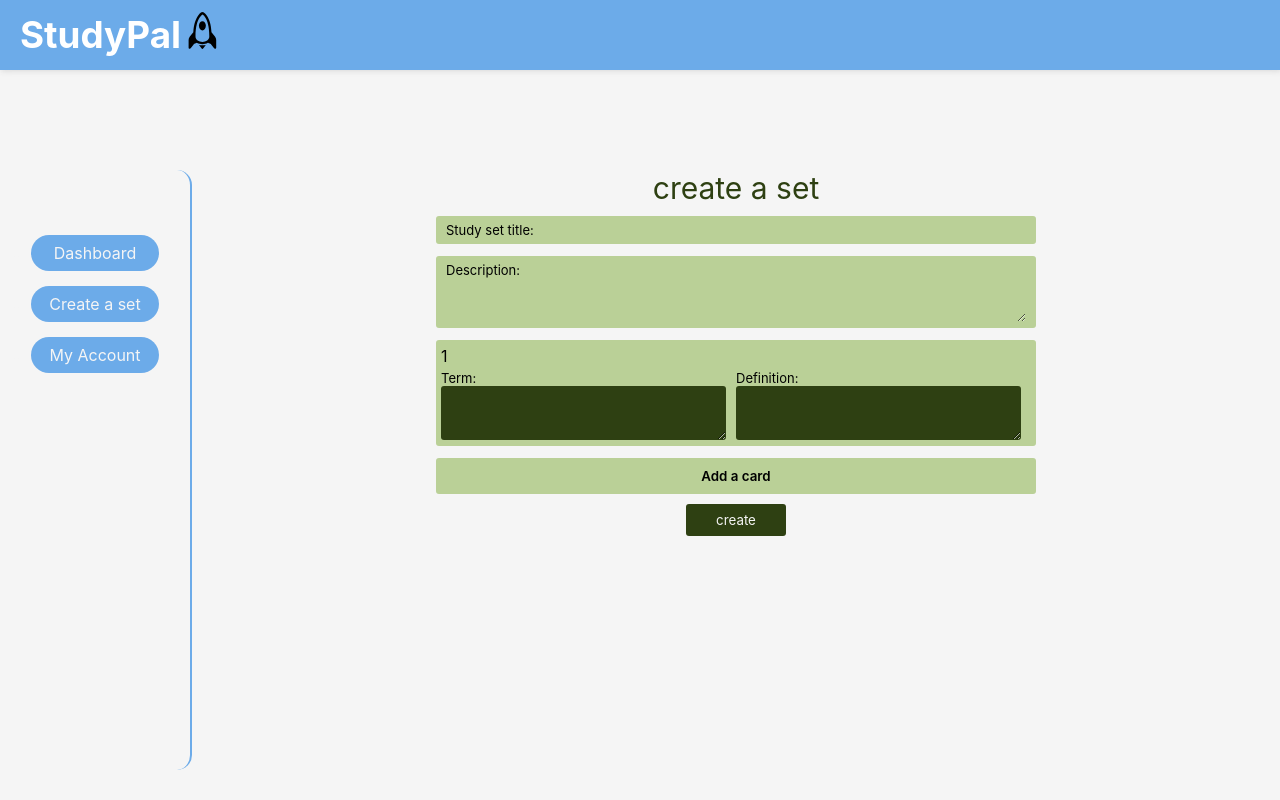
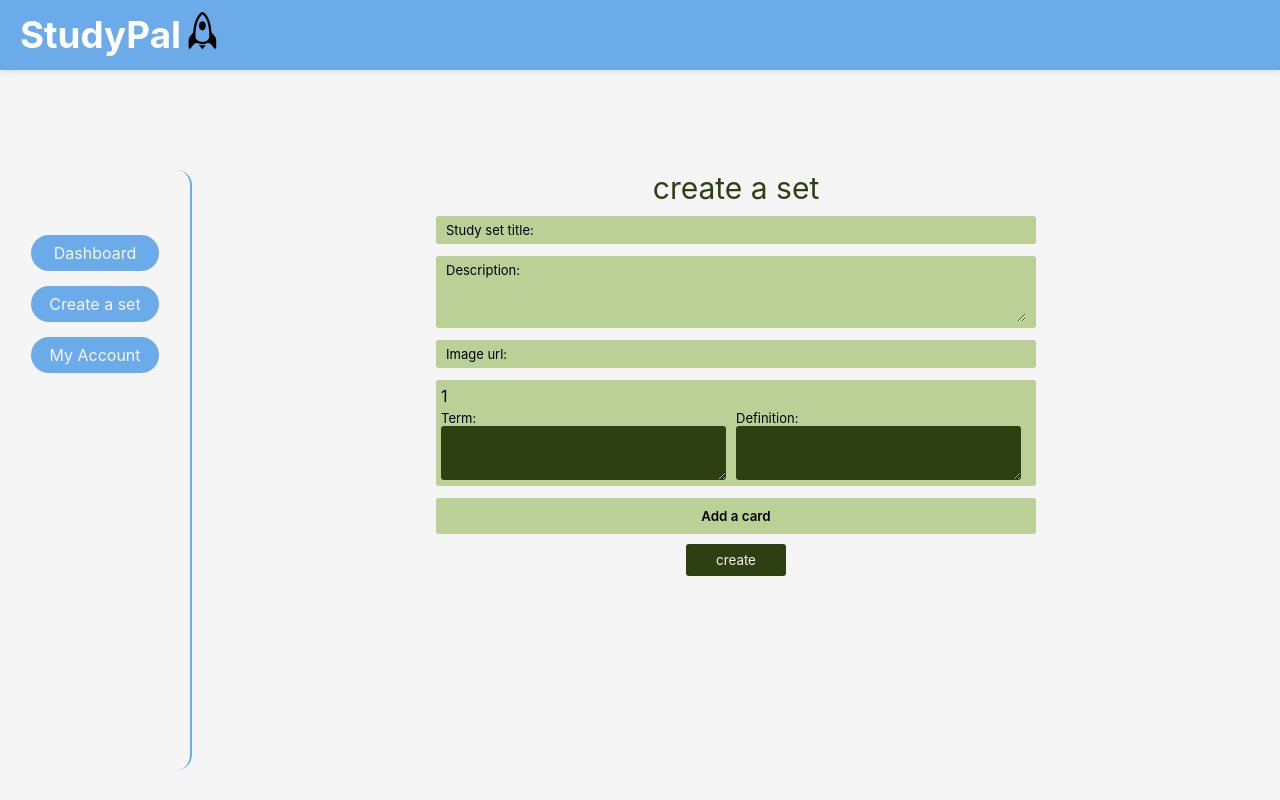
Before and after one commit to HafsaSarker/studyPal, a React (Vite) app in the folder studyPal/: page /createSet in a window 1280 px wide. Built offline with nearby package versions, Linux system fonts and the light colour scheme; a web font is replaced by a local one.

Commit message:
increment input box onclick

```diff
--- a/studyPal/src/pages/CreateSet/CreateSet.jsx
+++ b/studyPal/src/pages/CreateSet/CreateSet.jsx
@@ -1,7 +1,69 @@
+import { useState } from 'react'
 import SideNav from '../../Components/sideNav/SideNav'
 import './CreateSet.css'
 
 export default function CreateSet() {
+    const [formData, setFormData] = useState({
+        setTitle:'',
+        setDescr:'',
+        img:'',
+        flashCards: []
+    })
+
+    const cardsArray = [{
+        cardNum: 1,
+        term: '',
+        definition: ''
+    }]
+
+    const [cards, setCards] = useState(cardsArray)
+
+    const addCardInput = () => {
+        setCards(prev => {
+            const lastCardNum = prev[prev.length - 1].cardNum;
+            return [
+              ...prev,
+            {
+                term: "",
+                definition: "",
+                cardNum: lastCardNum + 1
+            }
+            ]
+        })
+    }
+
+    //handles changes in formData ONLY
+    const handleFormChange = (e) => {
+        setFormData((prev) => ({
+            ...prev,
+            [e.target.name]: e.target.value
+        }))
+    }
+
+    const handleCardChange = (e) => {
+        e.preventDefault()
+
+        const {name, value, id} = e.target;
+
+        setCards(prev => {
+            const newCardArr = prev.slice()
+            name === 'term' ?
+            newCardArr[id].term = value
+            : newCardArr[id].definition = value
+
+            return newCardArr
+        })
+    }
+
+    const createStudySet = (e) => {
+        e.preventDefault()
+
+        //add flashcard arr to form data
+        formData.flashCards.push(cards)
+
+        console.log(formData)
+    }
+
     return (
         <div className="createSet">
             <div className="side-nav">
@@ -9,41 +71,67 @@ export default function CreateSet() {
             </div>
             <div className="createSet-main">
                 <p className='primary-p'>create a set</p>
-                <form className='create-set-form'>
+                <form className='create-set-form' onSubmit={createStudySet}>
                     <label>
                         Study set title:
                         <input
                             type='text'
+                            name='setTitle'
+                            onChange={handleFormChange}
                         />
                     </label>
                     <label>
                         Description:
                         <textarea
-
+                            name='setDescr'
+                            onChange={handleFormChange}
                         />
                     </label>
-                    <div className="card-info">
-                        {/* card number */}
-                        <p>1</p>
-
-                        <div className='card-sides-input'>
+                    <label>
+                        Image url:
+                        <input
+                            type='text'
+                            name='img'
+                            onChange={handleFormChange}
+                        />
+                    </label>
+                    {
+                        cards.map((item, i) => {
+                            return (
+                                <div className="card-info" key={i}>
+                                    <p>{i+1}</p>
+                                    <div className="card-sides-input">
                                         <label>
                                             Term:
-                                <textarea type="text" />
+                                            <textarea
+                                                type="text"
+                                                id={i}
+                                                name='term'
+                                                onChange={handleCardChange}
+                                                value={item.term}
+                                                // required
+                                            />
                                         </label>
-
                                         <label>
                                             Definition:
-                                <textarea type="text"
+                                            <textarea
+                                                id={i}
+                                                type="text"
+                                                name='definition'
+                                                value={item.definition}
+                                                onChange={handleCardChange}
                                             />
                                         </label>
                                     </div>
                                 </div>
+                            )
+                        })
+                    }
 
 
 
                     <div className="create-form-btn-container">
-                        <button type='button' className='add-card-btn'>Add a card</button>
+                        <button type='button' onClick={addCardInput} className='add-card-btn'>Add a card</button>
                         <button type='submit' className='green-btn'>create</button>
                     </div>
 
```
Lines whose indentation alone changed are shown as unchanged.
